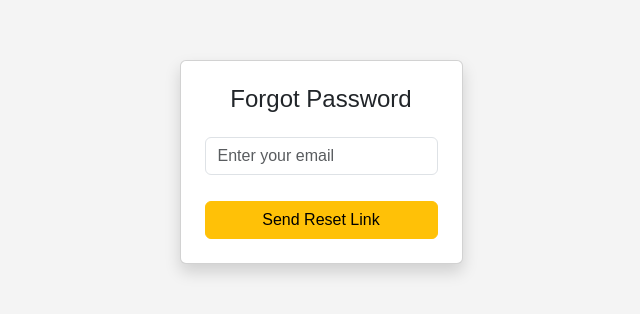
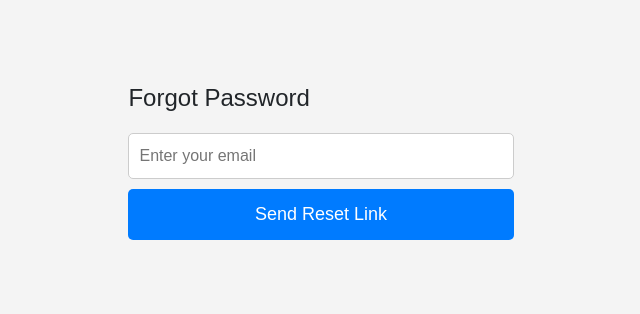
Before and after one commit to vich1123/password-reset-pro, a React (Create React App) app in the folder frontend/: page /forgot-password in a window 1280 px wide. Shown: the part 238-552 px from the top of the page, without its empty margins (319-959 px from the left). Built offline with nearby package versions, Linux system fonts and the light colour scheme.

Commit message:
Fixed forgot password functionality

```diff
--- a/frontend/src/components/ForgotPassword.js
+++ b/frontend/src/components/ForgotPassword.js
@@ -1,41 +1,34 @@
-import React, { useState } from "react";
-import axios from "axios";
-import "bootstrap/dist/css/bootstrap.min.css";
+import React, { useState } from 'react';
+import axios from 'axios';
 
 const ForgotPassword = () => {
-  const [email, setEmail] = useState("");
-  const [message, setMessage] = useState("");
-  const [error, setError] = useState("");
+    const [email, setEmail] = useState('');
+    const [message, setMessage] = useState('');
 
-  const handleForgotPassword = async () => {
+    const handleForgotPassword = async (e) => {
+        e.preventDefault();
         try {
-      const response = await axios.post("https://password-reset-pro.onrender.com/api", { email });
-      setMessage(response.data.message || "Reset link sent successfully!");
-      setError("");
-    } catch (err) {
-      console.error("Forgot Password Error:", err);
-      setError("Error sending reset email. Try again.");
-      setMessage("");
+            const response = await axios.post(`${process.env.REACT_APP_API_BASE_URL}/auth/forgot-password`, { email });
+            setMessage(response.data.message);
+        } catch (error) {
+            setMessage(error.response?.data?.message || 'Error sending reset email. Try again.');
         }
     };
 
     return (
-    <div className="d-flex justify-content-center align-items-center vh-100">
-      <div className="card p-4 shadow" style={{ width: "100%", maxWidth: "400px" }}>
-        <h2 className="text-center mb-4">Forgot Password</h2>
+        <div className="forgot-password-container">
+            <h2>Forgot Password</h2>
+            <form onSubmit={handleForgotPassword}>
                 <input
                     type="email"
-          className="form-control mb-3"
                     placeholder="Enter your email"
                     value={email}
                     onChange={(e) => setEmail(e.target.value)}
+                    required
                 />
-        <button className="btn btn-warning w-100" onClick={handleForgotPassword}>
-          Send Reset Link
-        </button>
-        {message && <p className="mt-3 text-center text-success">{message}</p>}
-        {error && <p className="mt-3 text-center text-danger">{error}</p>}
-      </div>
+                <button type="submit">Send Reset Link</button>
+            </form>
+            {message && <p>{message}</p>}
         </div>
     );
 };
```
Also changed, not shown: 2 other files (tests, documents, lock files or other folders). Lines whose indentation alone changed are shown as unchanged.
